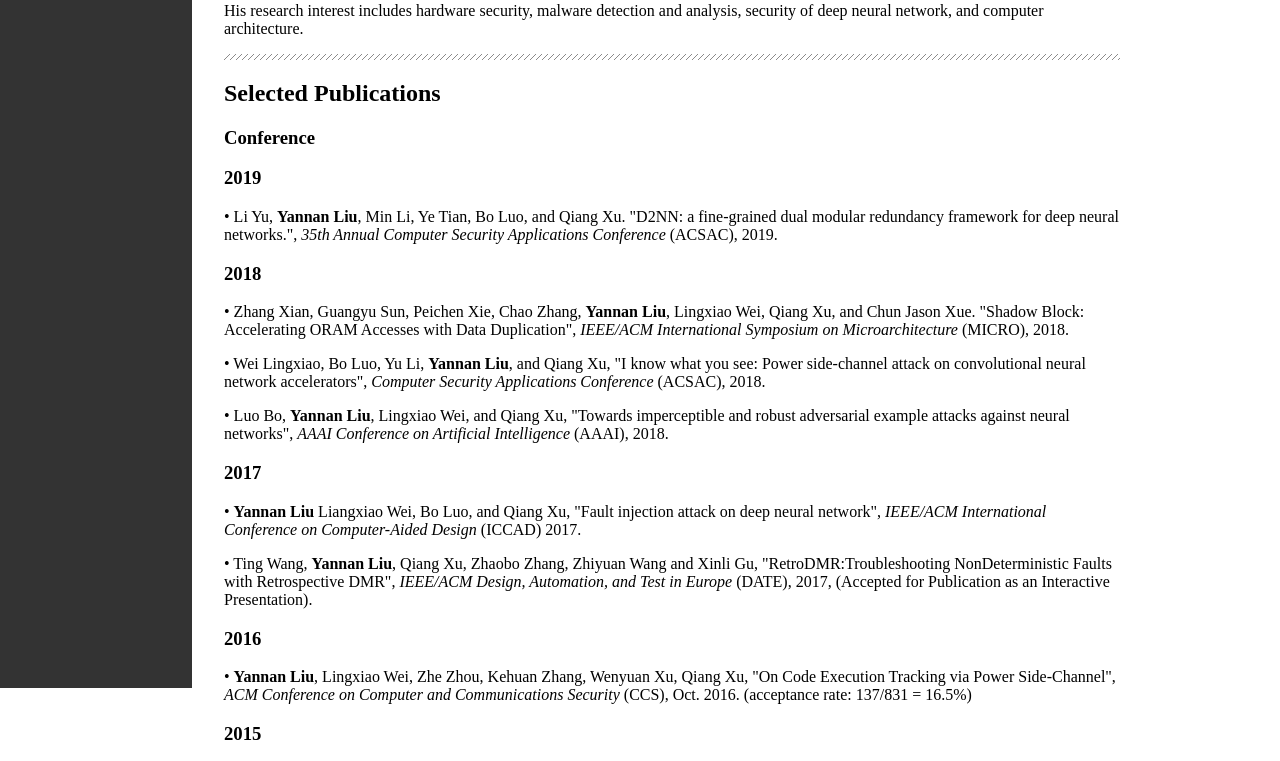
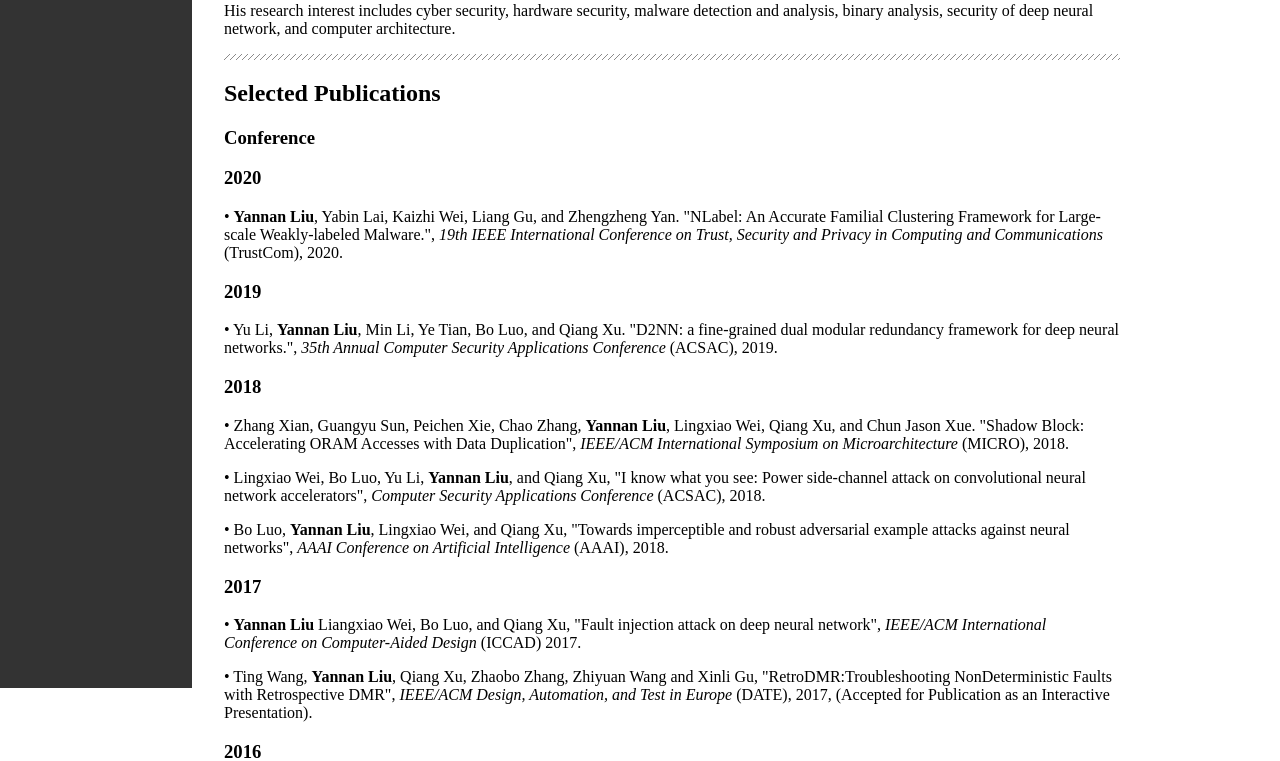
Before and after one commit to liuyannan/liuyannan.github.io, a plain HTML site: page index.html in a window 1280 px wide. Shown: the part 368-1129 px from the top of the page. Drawn offline with Linux system fonts and the light colour scheme.

Commit message:
Update index.html

```diff
--- a/index.html
+++ b/index.html
@@ -42,9 +42,9 @@
         <hr class="style1">
         <article id="biography">
           <h2>Biography</h2>
-          <p> Yannan Liu is a Security Expert at Sangfor Technologies Inc. He received his Ph.D. degree in the department of Computer Science and Engineering of The Chinese University of Hong Kong. Before that, he received the B.Eng degree in 2012 from college of Computer Science and Technology of Zhejiang Univiersity.</p>
+          <p> Yannan Liu (<a herf="https://github.com/liuyannan/liuyannan.github.io/blob/master/CV_Yannan.pdf">CV is here<\a>) is a Security Technical Expert at Sangfor Technologies Inc. He received his Ph.D. degree in the department of Computer Science and Engineering of The Chinese University of Hong Kong. Before that, he received the B.Eng degree in 2012 from college of Computer Science and Technology of Zhejiang Univiersity.</p>
 
-          <p> His research interest includes hardware security, malware detection and analysis, security of deep neural network, and computer architecture.</p>
+          <p> His research interest includes cyber security, hardware security, malware detection and analysis, binary analysis, security of deep neural network, and computer architecture.</p>
 
         </article>
         <hr class="style1">
@@ -52,14 +52,17 @@
           <h2>Selected Publications</h2>
           <h3>Conference</h3>
 
+          <h3>2020</h3>
+          <p>&bull; <b>Yannan Liu</b>, Yabin Lai, Kaizhi Wei, Liang Gu, and Zhengzheng Yan. "NLabel: An Accurate Familial Clustering Framework for Large-scale Weakly-labeled Malware.", <i> 19th IEEE International Conference on Trust, Security and Privacy in Computing and Communications </i> (TrustCom), 2020.</p>
+
 
           <h3>2019</h3>
-          <p>&bull; Li Yu, <b>Yannan Liu</b>, Min Li, Ye Tian, Bo Luo, and Qiang Xu. "D2NN: a fine-grained dual modular redundancy framework for deep neural networks.", <i> 35th Annual Computer Security Applications Conference</i> (ACSAC), 2019.</p>
+          <p>&bull; Yu Li, <b>Yannan Liu</b>, Min Li, Ye Tian, Bo Luo, and Qiang Xu. "D2NN: a fine-grained dual modular redundancy framework for deep neural networks.", <i> 35th Annual Computer Security Applications Conference</i> (ACSAC), 2019.</p>
 
           <h3>2018</h3>
           <p>&bull; Zhang Xian, Guangyu Sun, Peichen Xie, Chao Zhang, <b>Yannan Liu</b>, Lingxiao Wei, Qiang Xu, and Chun Jason Xue. "Shadow Block: Accelerating ORAM Accesses with Data Duplication", <i>IEEE/ACM International Symposium on Microarchitecture</i> (MICRO), 2018.</p>
-          <p>&bull; Wei Lingxiao, Bo Luo, Yu Li, <b>Yannan Liu</b>, and Qiang Xu, "I know what you see: Power side-channel attack on convolutional neural network accelerators", <i>Computer Security Applications Conference</i> (ACSAC), 2018.</p>
-          <p>&bull; Luo Bo, <b>Yannan Liu</b>, Lingxiao Wei, and Qiang Xu, "Towards imperceptible and robust adversarial example attacks against neural networks", <i> AAAI Conference on Artificial Intelligence </i> (AAAI), 2018.
+          <p>&bull; Lingxiao Wei, Bo Luo, Yu Li, <b>Yannan Liu</b>, and Qiang Xu, "I know what you see: Power side-channel attack on convolutional neural network accelerators", <i>Computer Security Applications Conference</i> (ACSAC), 2018.</p>
+          <p>&bull; Bo Luo, <b>Yannan Liu</b>, Lingxiao Wei, and Qiang Xu, "Towards imperceptible and robust adversarial example attacks against neural networks", <i> AAAI Conference on Artificial Intelligence </i> (AAAI), 2018.
 
           <h3>2017</h3>
           <p>&bull; <b>Yannan Liu</b> Liangxiao Wei, Bo Luo, and Qiang Xu, "Fault injection attack on deep neural network", <i>IEEE/ACM International Conference on Computer-Aided Design </i> (ICCAD) 2017.
@@ -84,6 +87,11 @@
         <hr class="style1">
         <article id="RE">
           <h2>Experience</h2>
+          <h3>Security Technical Expert</h3>
+          <ul>
+            <li>>Sangfor Technologies Inc., Research Innovation Institution, Sep.2017-Present</li>
+          </ul>
+
           <h3>Research Assistant</h3>
           <ul>
             <li> Research Assistant, 08,2012-07,2013</br> The Chinese University of Hong Kong</li>
```
